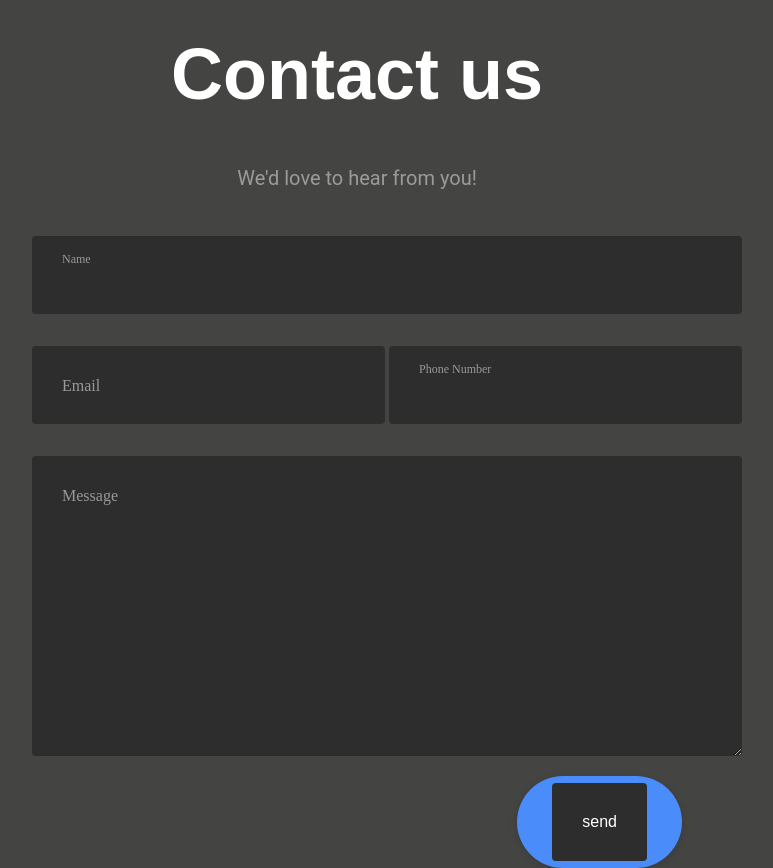
After one commit to vsvipul/QuizRank, a PHP site: page /email.php in a window 1280 px wide. The commit adds this page. Shown: the whole page, without its empty margins (283-1056 px from the left). Run offline with PHP 8.4, Linux system fonts and the light colour scheme.

Commit message:
Final commit

```diff
--- /dev/null
+++ b/email.php
@@ -0,0 +1,75 @@
+<!DOCTYPE html>
+<html>
+<!--
+There are probably many improvements that could be made,
+but it's a start on the frontend at least.
+-->
+<head>  <meta charset="utf-8">
+        <meta name="viewport" content="width=device-width, initial-scale=1, shrink-to-fit=no">
+        <meta name="description" content="">
+        <meta name="author" content="">
+        <link rel="icon" href="../../../../favicon.ico">
+        <link rel="stylesheet" type="text/css" href="style/feedback.css">
+        <title>QuizRank Feedback</title>
+</head>
+<body>
+<div class="container">
+	<div class="row">
+			<h1>Contact us</h1>
+	</div>
+	<div class="row">
+			<h4 style="text-align:center">We'd love to hear from you!</h4>
+	</div>
+  <form method="post" action="">
+	<div class="row input-container">
+			<div class="col-xs-12">
+				<div class="styled-input wide">
+					<input type="text" name="name" />
+					<label>Name</label>
+				</div>
+			</div>
+			<div class="col-md-6 col-sm-12">
+				<div class="styled-input">
+					<input type="text" name="email" required />
+					<label>Email</label>
+				</div>
+			</div>
+			<div class="col-md-6 col-sm-12">
+				<div class="styled-input" style="float:right;">
+					<input type="text" name="phone" />
+					<label>Phone Number</label>
+				</div>
+			</div>
+			<div class="col-xs-12">
+				<div class="styled-input wide">
+					<textarea name="message" required></textarea>
+					<label>Message</label>
+				</div>
+			</div>
+			<div class="col-xs-12">
+				<div class="btn-lrg submit-btn"><input type="submit" value="send"></div>
+			</div>
+	</div>
+</form>
+
+
+<?php
+if(isset($_POST['send']))
+{
+  $myfile = fopen("newfile.txt", "a") or die("Unable to open file!");
+  $name = $_POST['name'];
+  fwrite($myfile, $name);
+  $visitor_email = $_POST['email'];
+  fwrite($myfile, $visitor_email);
+  $phone= $_POST['phone'];
+  fwrite($myfile, $phone);
+  $message = $_POST['message'];
+  fwrite($myfile, $message);
+  fclose($myfile);
+}
+?>
+
+
+</div>
+</body>
+</html>
--- a/login.php
+++ b/login.php
@@ -15,7 +15,7 @@
 <title>Login Page</title>
 <link rel="stylesheet" href="css/style.css">
 </head>
-<body style="background-color:#bdc3c7">
+<body style="background-color:#bdc3c7; font-family: arial;">
 	<div id="main-wrapper">
 	<center><h2>Login Form</h2></center>
 			<div class="imgcontainer">
--- /dev/null
+++ b/style/feedback.css
@@ -0,0 +1,132 @@
+body {
+    background-color: #444442;
+    padding-top: 85px;
+}
+
+h1 {
+    font-family: 'Poppins', sans-serif, 'arial';
+    font-weight: 600;
+    font-size: 72px;
+    color: white;
+    text-align: center;
+    margin-top:-60px;
+}
+
+h4 {
+    font-family: 'Roboto', sans-serif, 'arial';
+    font-weight: 400;
+    font-size: 20px;
+    color: #9b9b9b;
+    line-height: 1.5;
+}
+
+/* ///// inputs /////*/
+
+input:focus ~ label, textarea:focus ~ label, input:valid ~ label, textarea:valid ~ label {
+    font-size: 0.75em;
+    color: #999;
+    top: -5px;
+    -webkit-transition: all 0.225s ease;
+    transition: all 0.225s ease;
+}
+
+.styled-input {
+    float: left;
+    width: 293px;
+    margin: 1rem 0;
+    position: relative;
+    border-radius: 4px;
+}
+
+@media only screen and (max-width: 768px){
+    .styled-input {
+        width:100%;
+    }
+}
+
+.styled-input label {
+    color: #999;
+    padding: 1.3rem 30px 1rem 30px;
+    position: absolute;
+    top: 10px;
+    left: 0;
+    -webkit-transition: all 0.25s ease;
+    transition: all 0.25s ease;
+    pointer-events: none;
+}
+
+.styled-input.wide {
+    width: 650px;
+    max-width: 100%;
+}
+
+input,
+textarea {
+    padding: 30px;
+    border: 0;
+    width: 100%;
+    font-size: 1rem;
+    background-color: #2d2d2d;
+    color: white;
+    border-radius: 4px;
+}
+
+input:focus,
+textarea:focus { outline: 0; }
+
+input:focus ~ span,
+textarea:focus ~ span {
+    width: 100%;
+    -webkit-transition: all 0.075s ease;
+    transition: all 0.075s ease;
+}
+
+textarea {
+    width: 100%;
+    min-height: 15em;
+}
+
+.input-container {
+    width: 650px;
+    max-width: 100%;
+    margin: 20px auto 25px auto;
+}
+
+.submit-btn {
+    float: right;
+    padding: 7px 35px;
+    border-radius: 60px;
+    display: inline-block;
+    background-color: #4b8cfb;
+    color: white;
+    font-size: 18px;
+    cursor: pointer;
+    box-shadow: 0 2px 5px 0 rgba(0,0,0,0.06),
+              0 2px 10px 0 rgba(0,0,0,0.07);
+    -webkit-transition: all 300ms ease;
+    transition: all 300ms ease;
+}
+
+.submit-btn:hover {
+    transform: translateY(1px);
+    box-shadow: 0 1px 1px 0 rgba(0,0,0,0.10),
+              0 1px 1px 0 rgba(0,0,0,0.09);
+}
+
+@media (max-width: 768px) {
+    .submit-btn {
+        width:100%;
+        float: none;
+        text-align:center;
+    }
+}
+
+input[type=checkbox] + label {
+  color: #ccc;
+  font-style: italic;
+}
+
+input[type=checkbox]:checked + label {
+  color: #f00;
+  font-style: normal;
+}
--- a/style/styles.css
+++ b/style/styles.css
@@ -219,5 +219,6 @@ _:-ms-input-placeholder, :root .demo-graph {
   min-height: 100vh; /* These two lines are counted as one :-)       */
 
   display: flex;
-  align-items: center;
+  margin-top: -60px;
+  margin-bottom: 50px;
 }
```
Also changed, not shown: index.html (+4 -4 lines), loggedIn.php (+16 -9 lines), quizin.php (+26 -5 lines), thankyou.php (added, +89 -0 lines), favicon.ico, images/useravatar.ico (added), logo.png (added), newfile.txt (added).
